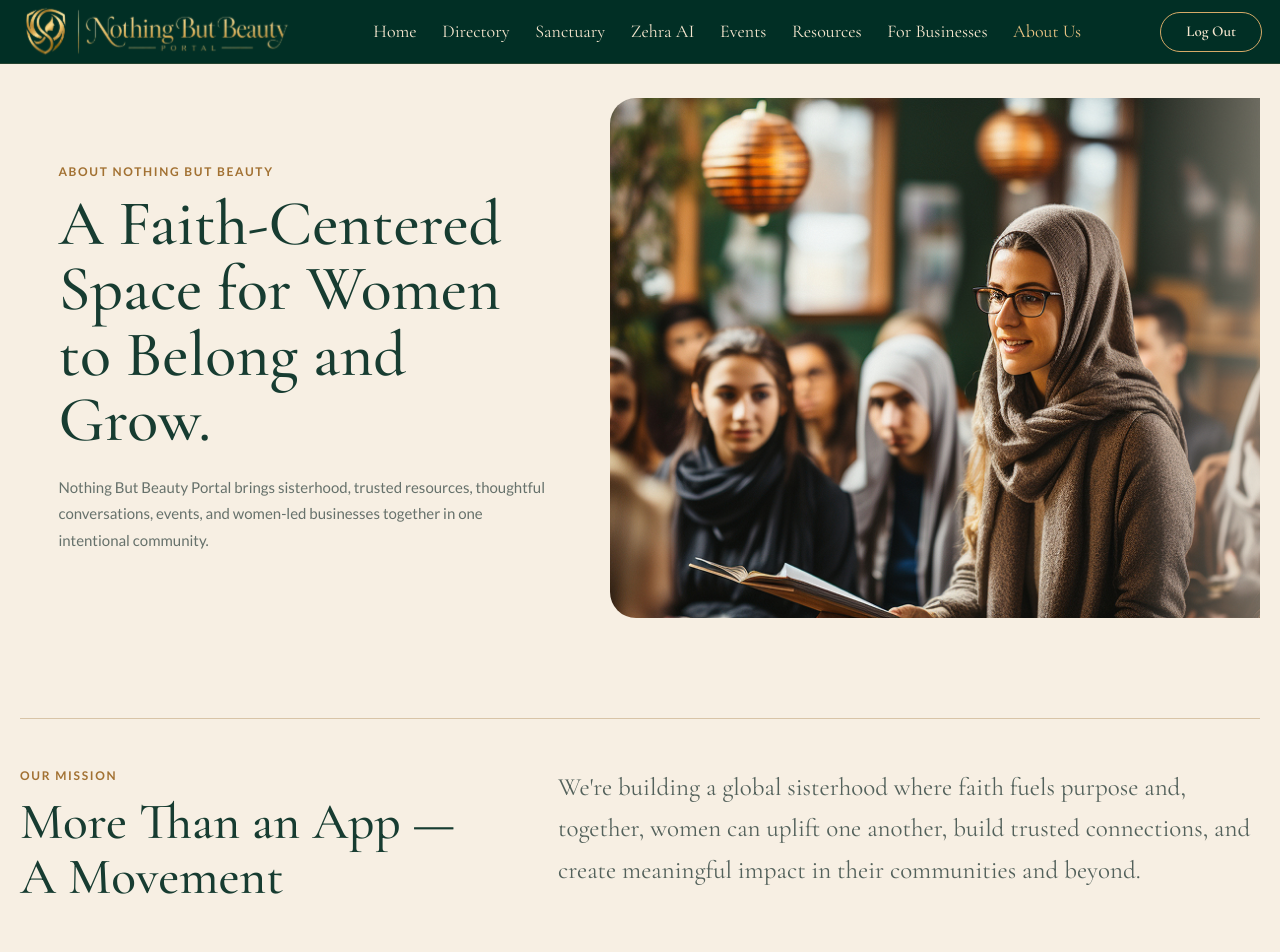
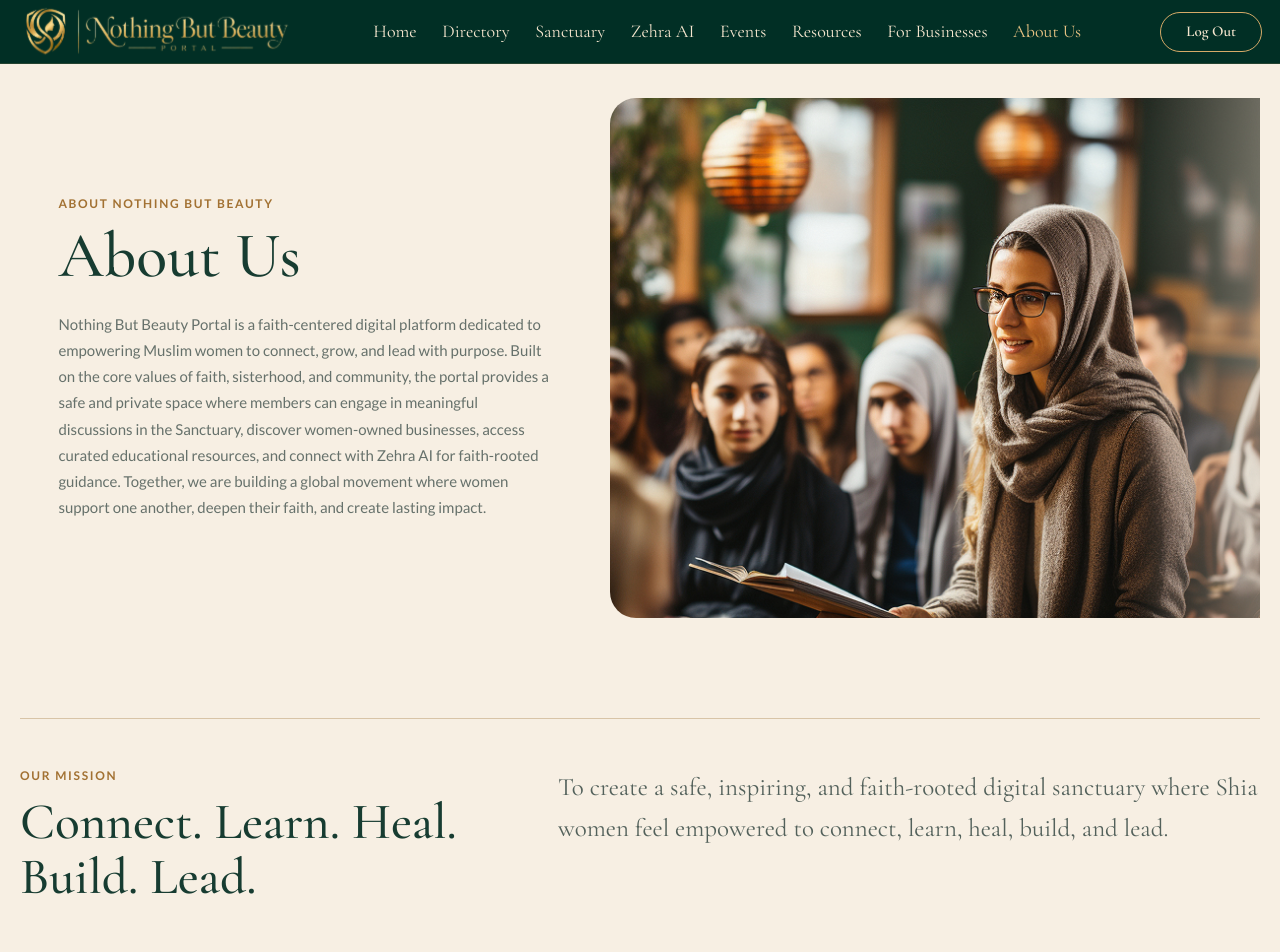
Before and after one commit to abubakr92/beauty-portal, a Next.js app: page /portal/about in a window 1280 px wide. Shown: the top 952 px of the page. Built offline with nearby package versions, Linux system fonts and the light colour scheme.

Commit message:
Implement latest client feedback

```diff
--- a/src/app/portal/about/InquiryForm.tsx
+++ b/src/app/portal/about/InquiryForm.tsx
@@ -5,13 +5,18 @@ import styles from "./page.module.css";
 
 export default function InquiryForm() {
   const [submitted, setSubmitted] = useState(false);
+  const [configurationError, setConfigurationError] = useState(false);
 
   function submitInquiry(event: FormEvent<HTMLFormElement>) {
     event.preventDefault();
     const inquiryFormUrl = process.env.NEXT_PUBLIC_INQUIRY_FORM_URL;
-    if (inquiryFormUrl) {
-      window.open(inquiryFormUrl, "_blank", "noopener,noreferrer");
+    if (!inquiryFormUrl) {
+      setConfigurationError(true);
+      return;
     }
+
+    setConfigurationError(false);
+    window.open(inquiryFormUrl, "_blank", "noopener,noreferrer");
     setSubmitted(true);
     event.currentTarget.reset();
   }
@@ -27,6 +32,7 @@ export default function InquiryForm() {
       <label><span>Inquiry Type</span><select defaultValue="" name="type" required><option disabled value="">Select an option</option><option>General Inquiry</option><option>Partnership</option><option>Business Membership</option><option>Community Support</option><option>Press & Media</option></select></label>
       <label><span>Subject</span><input name="subject" placeholder="How can we help?" required /></label>
       <label className={styles.fullField}><span>Message</span><textarea name="message" placeholder="Tell us a little more about your inquiry..." required rows={6} /></label>
+      {configurationError && <p className={styles.formError} role="alert">The inquiry form is not connected yet. Please try again once the contact form has been configured.</p>}
       <button type="submit">Submit Inquiry <span>→</span></button>
     </form>
   );
--- a/src/app/portal/about/page.module.css
+++ b/src/app/portal/about/page.module.css
@@ -25,6 +25,7 @@
 .form textarea { padding-block: 13px; resize: vertical; }
 .form input:focus, .form select:focus, .form textarea:focus { border-color: #9e7137; box-shadow: 0 0 0 3px rgba(158,113,55,.12); }
 .fullField { grid-column: 1 / -1; }
+.formError { grid-column: 1 / -1; margin: 0; padding: 11px 13px; border: 1px solid #c98f85; border-radius: 8px; background: #fff3f0; color: #8b352b; font-size: 13px; line-height: 1.5; }
 .form > button { min-height: 50px; grid-column: 1 / -1; border: 0; border-radius: 8px; background: #174b3c; color: #f7e5c6; cursor: pointer; font: 500 16px var(--font-display), serif; }
 .thankYou { min-height: 350px; padding: 45px; display: grid; place-items: center; align-content: center; border: 1px solid #ddcfbc; border-radius: 18px; background: rgba(255,255,255,.46); text-align: center; }
 .thankYou > span { width: 62px; height: 62px; display: grid; place-items: center; border-radius: 50%; background: #174b3c; color: #f4d395; font-size: 28px; }
--- a/src/app/portal/about/page.tsx
+++ b/src/app/portal/about/page.tsx
@@ -19,13 +19,13 @@ export default function AboutPage() {
   return (
     <main className={styles.page}>
       <section className={styles.hero}>
-        <div><p>ABOUT NOTHING BUT BEAUTY</p><h1>A Faith-Centered Space for Women to Belong and Grow.</h1><span>Nothing But Beauty Portal brings sisterhood, trusted resources, thoughtful conversations, events, and women-led businesses together in one intentional community.</span></div>
+        <div><p>ABOUT NOTHING BUT BEAUTY</p><h1>About Us</h1><span>Nothing But Beauty Portal is a faith-centered digital platform dedicated to empowering Muslim women to connect, grow, and lead with purpose. Built on the core values of faith, sisterhood, and community, the portal provides a safe and private space where members can engage in meaningful discussions in the Sanctuary, discover women-owned businesses, access curated educational resources, and connect with Zehra AI for faith-rooted guidance. Together, we are building a global movement where women support one another, deepen their faith, and create lasting impact.</span></div>
         <Image src="/home/community-movement.png" alt="Muslim women connecting and learning together" width={1028} height={528} priority />
       </section>
 
       <section className={styles.mission} id="mission">
-        <div><p>OUR MISSION</p><h2>More Than an App — A Movement</h2></div>
-        <p>We&apos;re building a global sisterhood where faith fuels purpose and, together, women can uplift one another, build trusted connections, and create meaningful impact in their communities and beyond.</p>
+        <div><p>OUR MISSION</p><h2>Connect. Learn. Heal. Build. Lead.</h2></div>
+        <p>To create a safe, inspiring, and faith-rooted digital sanctuary where Shia women feel empowered to connect, learn, heal, build, and lead.</p>
       </section>
 
       <section className={styles.values} aria-label="Our values">{values.map(([icon, title, copy]) => <article key={title}><Image src={icon} alt="" width={70} height={70} /><h2>{title}</h2><p>{copy}</p></article>)}</section>
--- a/src/app/portal/join-community/_components/MembershipWizard.tsx
+++ b/src/app/portal/join-community/_components/MembershipWizard.tsx
@@ -183,7 +183,7 @@ export default function MembershipWizard() {
         {error && <p className={styles.error} role="alert">{error}</p>}<button className={styles.primaryButton} onClick={completeMembership} type="button">Continue to Secure Payment <span>→</span></button><p className={styles.secureNote}>🔒 Prototype payment confirmation — no payment details are collected.</p>
       </div>}
 
-      {step === 5 && <div className={styles.success}><span aria-hidden="true">✓</span><p>Welcome to Nothing But Beauty Portal</p><h2>Welcome to the Business Community</h2><p>Your {selectedPlan.name} membership is active. Complete these details to make your listing ready for customers:</p><ul><li>Add or confirm your logo and business photos</li><li>Refine your business description</li><li>Add your booking, contact, and social links</li><li>Preview your public directory listing</li></ul><div className={styles.successActions}><Link href="/dashboard/profile/edit">Complete My Business Profile <span>→</span></Link><Link href="/dashboard">Go to Business Dashboard</Link></div></div>}
+      {step === 5 && <div className={styles.success}><span aria-hidden="true">✓</span><p>Welcome to Nothing But Beauty Portal</p><h2>Business Community</h2><p>Your {selectedPlan.name} membership is active. Complete these details to make your listing ready for customers:</p><ul><li>Add or confirm your logo and business photos</li><li>Refine your business description</li><li>Add your booking, contact, and social links</li><li>Preview your public directory listing</li></ul><div className={styles.successActions}><Link href="/dashboard/profile/edit">Complete My Business Profile <span>→</span></Link><Link href="/dashboard">Go to Business Dashboard</Link></div></div>}
     </section>
   );
 }
--- a/src/app/portal/sanctuary/new-post/AnonymousIdentity.tsx
+++ b/src/app/portal/sanctuary/new-post/AnonymousIdentity.tsx
@@ -15,11 +15,11 @@ export default function AnonymousIdentity() {
       <legend>How would you like to post?</legend>
       <div className={styles.identityChoices}>
         <label><input checked={!anonymous} name="identity" onChange={() => setAnonymous(false)} type="radio" value="profile" /><span><strong>Post with my profile</strong><small>Your name and profile photo will appear.</small></span></label>
-        <label><input checked={anonymous} name="identity" onChange={() => setAnonymous(true)} type="radio" value="anonymous" /><span><strong>Post anonymously</strong><small>Your profile details stay private.</small></span></label>
+        <label><input checked={anonymous} name="identity" onChange={() => setAnonymous(true)} type="radio" value="anonymous" /><span><strong>Post anonymously</strong><small>Your profile name and photo will not be shown to other members on this discussion.</small></span></label>
       </div>
       {anonymous && <div className={styles.identityHeader}>
         <Image src="/sanctuary/anonymous-avatar.png" alt="" width={42} height={42} />
-        <div><h2>{handles[handleIndex]}</h2><p>This name remains with your discussion and replies. You&apos;ll be marked as the Original Poster.</p></div>
+        <div><p>Your anonymous name:</p><h2>{handles[handleIndex]}</h2><p>This name remains with your discussion and replies. You&apos;ll be marked as the Original Poster.</p></div>
         <button onClick={() => setHandleIndex((current) => (current + 1) % handles.length)} type="button"><span aria-hidden="true">↻</span>Generate another name</button>
       </div>}
       <input name="anonymousHandle" type="hidden" value={anonymous ? handles[handleIndex] : ""} />
--- a/src/app/portal/sanctuary/new-post/page.tsx
+++ b/src/app/portal/sanctuary/new-post/page.tsx
@@ -26,7 +26,7 @@ export default function NewSanctuaryPostPage() {
 
         <header className={styles.intro}>
           <h1>Start a Discussion</h1>
-          <p>Ask a question, share an experience, or begin a thoughtful conversation with the sisterhood.</p>
+          <p>Share a question, reflection, experience, or topic with the community.</p>
         </header>
 
         <div className={styles.contentGrid}>
@@ -80,7 +80,7 @@ export default function NewSanctuaryPostPage() {
                 <span aria-hidden="true">▲</span>
                 Before You Post
               </strong>
-              <p>Keep discussions respectful, protect personal information, and avoid hate speech, harassment, misinformation, or requests for religious rulings. <a href="#community-guidelines">View Full Guidelines</a></p>
+              <p>Please keep discussions respectful, protect personal privacy, and follow the Sanctuary Community Guidelines. <a href="#community-guidelines">View Full Guidelines</a></p>
             </aside>
 
             <button className={styles.publishButton} type="submit">Post Discussion</button>
```
